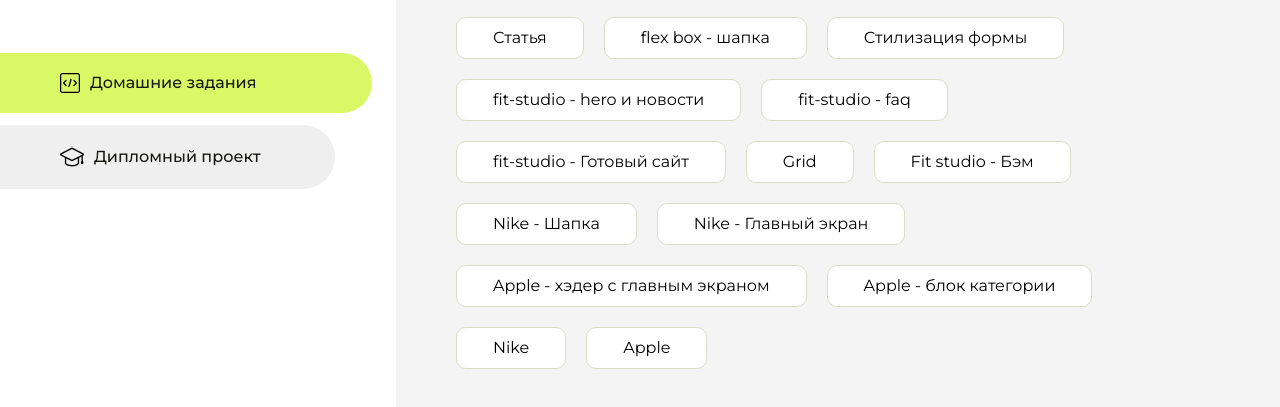
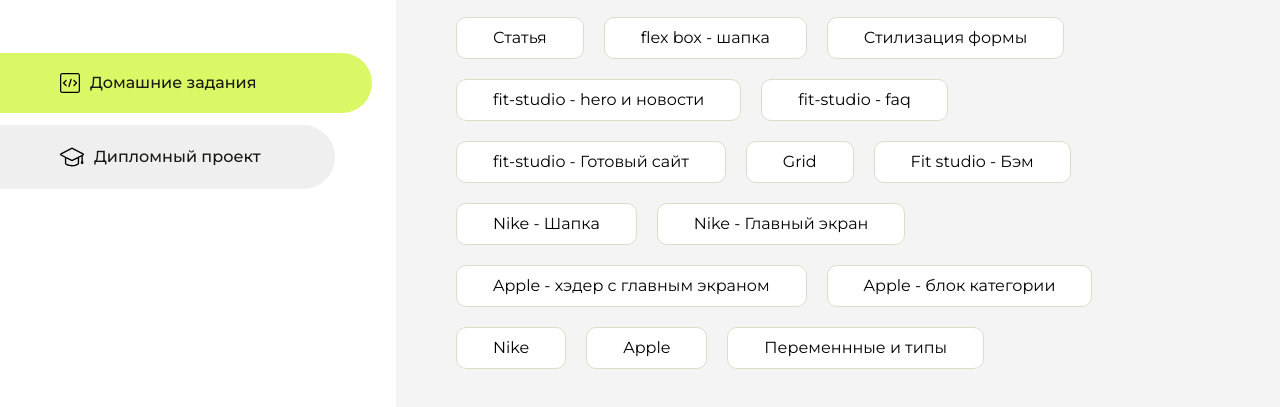
Before and after one commit to nur2282/homework, a plain HTML site: page index.html in a window 1280 px wide. Shown: the part 283-690 px from the top of the page. Drawn offline with Linux system fonts and the light colour scheme.

Commit message:
Update index.html

```diff
--- a/index.html
+++ b/index.html
@@ -146,6 +146,9 @@
                     <li class="content__list-item">
                         <a href="Apple/index.html">Apple</a>
                     </li>
+                    <li class="content__list-item">
+                        <a href="js/index.html">Переменнные и типы</a>
+                    </li>
                 </ul>
             </div>
             <div class="content__block hidden" id="diplomBlock">
```
